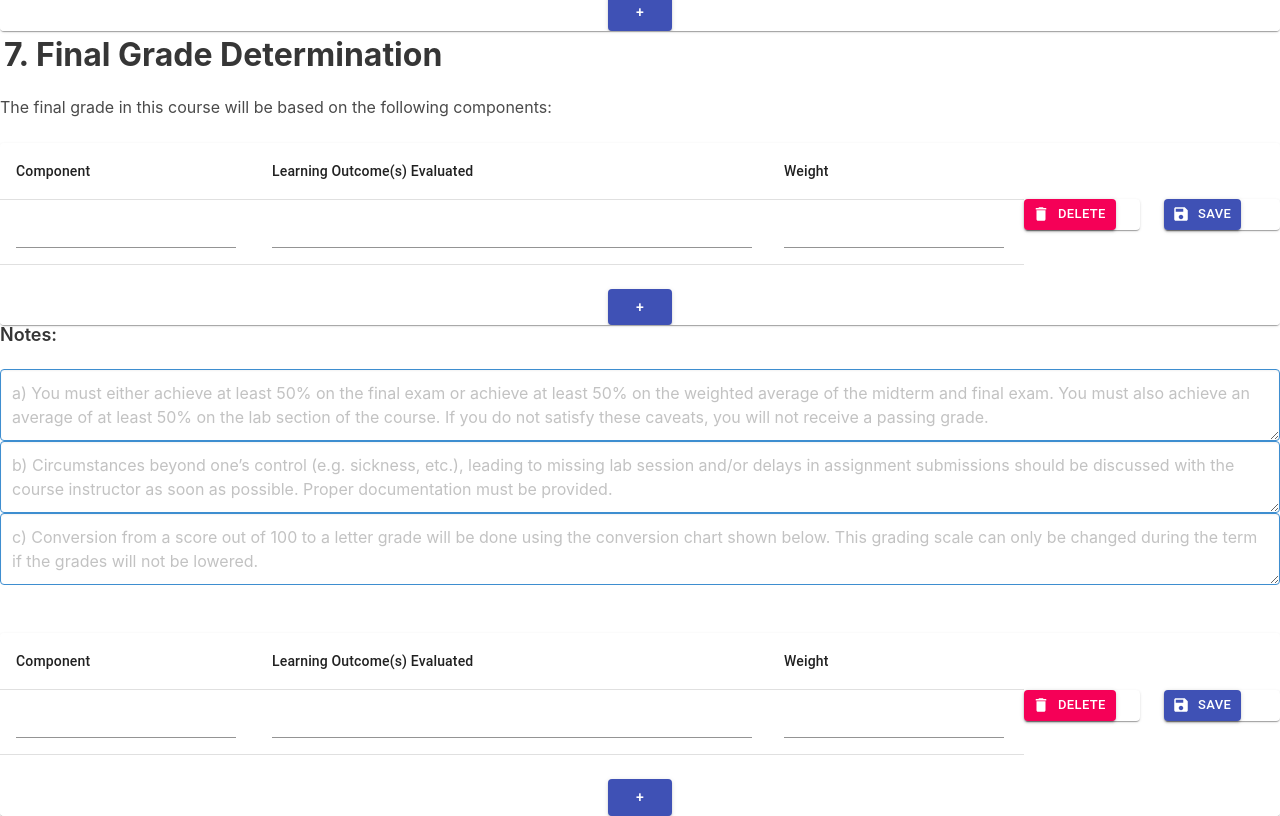
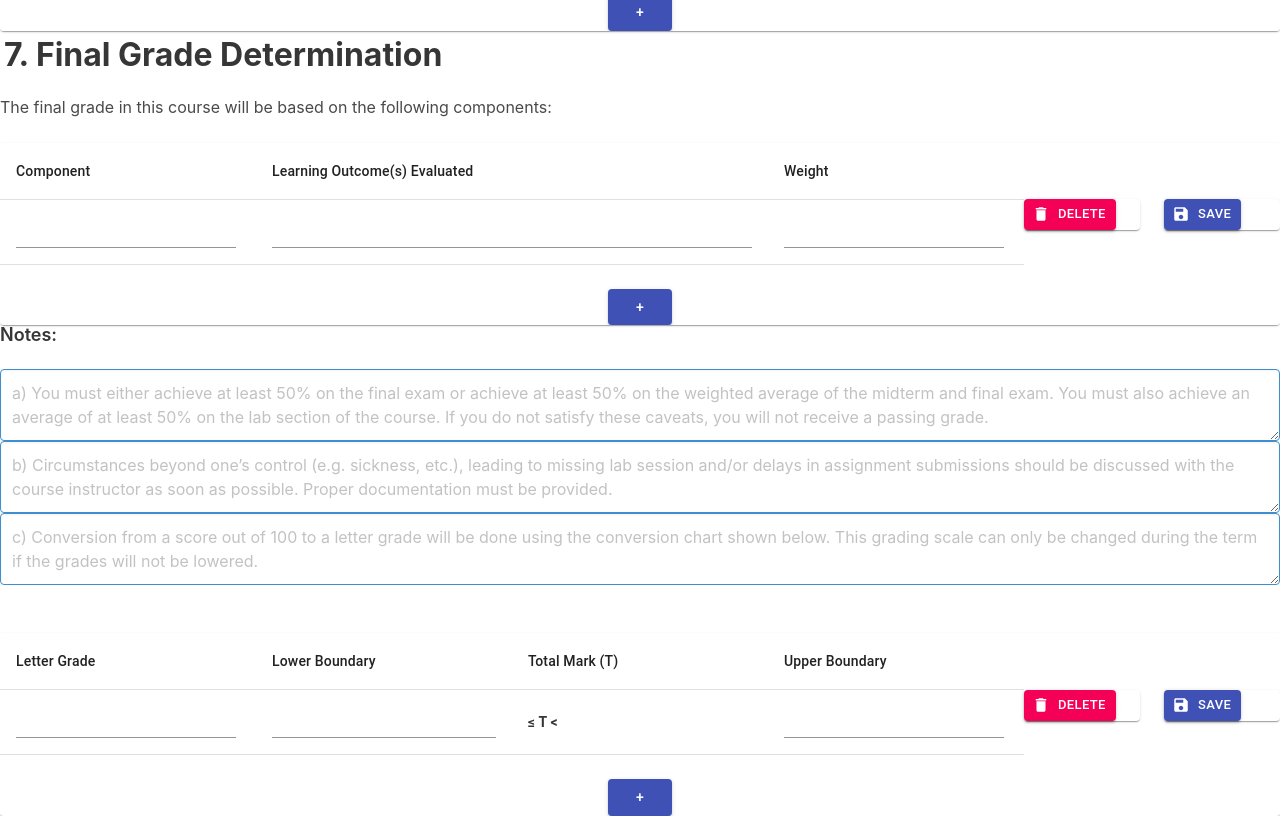
Before and after one commit to stancsz/web-development-project-ensf-607, a React (Create React App) app in the folder project/course_oultine_app/: page /AddCourse in a window 1280 px wide. Shown: the part 848-1664 px from the top of the page. Built offline with nearby package versions, Linux system fonts and the light colour scheme.

Commit message:
adapted ziad's code for letter grade table

```diff
--- a/project/course_oultine_app/src/add_outline_componenets/FunGrade.js
+++ b/project/course_oultine_app/src/add_outline_componenets/FunGrade.js
@@ -22,7 +22,7 @@ const FunGrade=()=> {
             {/*<h1> This is the Grade Section</h1>*/}
             <label className="label is-size-3 has-text-left pl-1">7. Final Grade Determination</label>
             <p align="left">The final grade in this course will be based on the following components:</p>
-            <div align="center"><BasicTable/></div>
+            <div align="center"><FinalGradeTable/></div>
             <div class="content" align="left">
                 <h5 className="subtitle" > Notes: </h5>
 
@@ -39,7 +39,7 @@ const FunGrade=()=> {
             </textarea>
                 </div>
             </div>
-            <div align="center"><BasicTable/></div>
+            <div align="center"><LetterGradeTable/></div>
         </div>
     );
 }
@@ -54,7 +54,7 @@ const useStyles = makeStyles({
 function createData(name, calories, fat, carbs, protein) {
     return { name, calories, fat, carbs, protein };
 }
-function BasicTable() {
+function FinalGradeTable() {
     const [count, setCount] = useState(2);
     const classes = useStyles();
     const [rows, setRows] = useState([{ id: 1,  outcome: "" }]);
@@ -196,6 +196,154 @@ function BasicTable() {
     );
 }
 // The second table
+function LetterGradeTable() {
+    const [count, setCount] = useState(2);
+    const classes = useStyles();
+    const [rows, setRows] = useState([{ id: 1,  outcome: "" }]);
+    const [numbers,setNumbers]=useState([{id:1,num:1}])
+    const [outcomes,setOutcomes]=useState([{id:1,outcome:""}])
+
+    const editNums=(id,num)=>{
+        let indx = numbers.findIndex((num)=>num.id===id)
+        let newNums=numbers
+        //console.log(indx)
+        if(indx>=0)
+            newNums[indx]={id:id,num:num}
+        else
+            newNums.push({id:id,num:num})
+
+        setNumbers(newNums)
+        // console.log(numbers)
+    }
+    const ediOutcomes=(id,outcome)=>{
+        let indx = outcomes.findIndex((row) => row.id === id)
+        let newOutcomes=outcomes
+        if(indx>=0)
+            newOutcomes[indx]={id:id,outcome:outcome}
+        else
+            newOutcomes.push({id:id,outcome:outcome})
+        setOutcomes(newOutcomes)
+        //console.log(outcomes)
+    }
+
+    const saveRow= (id) => {
+        let numIndx = outcomes.findIndex((row) => row.id === id)
+        let num=numbers[numIndx].num
+        let outcomeIndx=outcomes.findIndex((outcome)=> outcome.id===id)
+        let outcome=outcomes[outcomeIndx].outcome
+        let rowIndx = rows.findIndex((row) => row.id === id)
+        let newRows=rows
+        newRows[rowIndx]={ id: id,num:num,outcome: outcome }
+        setRows(newRows)
+        console.log(rows)
+    };
+
+    const removeRow = (id) => {
+        let newRows = rows.filter((row) => row.id !== id)
+
+        setRows(newRows)
+    }
+    const addRow = (id) => {
+        let newRows = rows
+        setCount(count+1)
+        let x=count
+        console.log("THIS IS "+x)
+        newRows.push({ id: x, outcome: "" })
+        setRows(newRows)
+        console.log(rows)
+    }
+    return (
+        <>
+            <br />
+            <TableContainer component={Paper}>
+                <Table className={classes.table} aria-label="simple table">
+                    <colgroup>
+                        <col width="20%" />
+                        <col width="20%" />
+                        <col width="20%" />
+                        <col width="20%" />
+
+
+                    </colgroup>
+                    <TableHead>
+                        <TableRow>
+                            <TableCell>Letter Grade</TableCell>
+                            <TableCell>Lower Boundary</TableCell>
+                            <TableCell>Total Mark (T) </TableCell>
+                            <TableCell>Upper Boundary</TableCell>
+
+                        </TableRow>
+                    </TableHead>
+                    <TableBody>
+                        {rows.map((row) => (
+                            <TableRow key={row.id}>
+                                <TableCell component="th" scope="row">
+                                    <TextField id="standard-basic" onChange={(e) => {
+
+                                        editNums(row.id,e.target.value)
+                                    }} />
+                                </TableCell>
+                                <TableCell><TextField id="standard-basic" fullWidth={true} onChange={(e) => {
+
+                                    ediOutcomes(row.id,e.target.value)
+                                }} />
+                                </TableCell>
+
+                                <TableCell ><th>≤  T  &lt;</th>
+                                </TableCell>
+
+                                <TableCell ><TextField id="standard-basic" onChange={(e) => {
+
+                                    ediOutcomes(row.id,e.target.value)
+                                }} />
+                                </TableCell>
+
+
+                                <div className={classes.root}>
+                                    <Grid container spacing={3}>
+                                        <Grid item xs>
+                                            <Paper className={classes.paper}><Button
+                                                variant="contained"
+                                                color="secondary"
+                                                className={classes.button}
+                                                size="small"
+                                                startIcon={<DeleteIcon />}
+                                                onClick={()=>
+                                                    removeRow(row.id)}
+                                            >
+                                                Delete
+                                            </Button></Paper>
+                                        </Grid>
+                                        <Grid item xs>
+                                            <Paper className={classes.paper}><Button
+                                                variant="contained"
+                                                color="primary"
+                                                size="small"
+                                                className={classes.button}
+                                                startIcon={<SaveIcon />}
+                                                onClick={()=>{
+                                                    saveRow(row.id)
+                                                }}
+                                            >
+                                                Save
+                                            </Button></Paper>
+                                        </Grid>
+
+                                    </Grid>
+                                </div>
+
+                            </TableRow>
+                        ))}
+                    </TableBody>
+                </Table>
+                <br />
+                <Button variant="contained" color="primary" onClick={()=>{
+                    addRow()
+                }}> +</Button>
+            </TableContainer>
+        </>
+    );
+}
 
 
 
```
